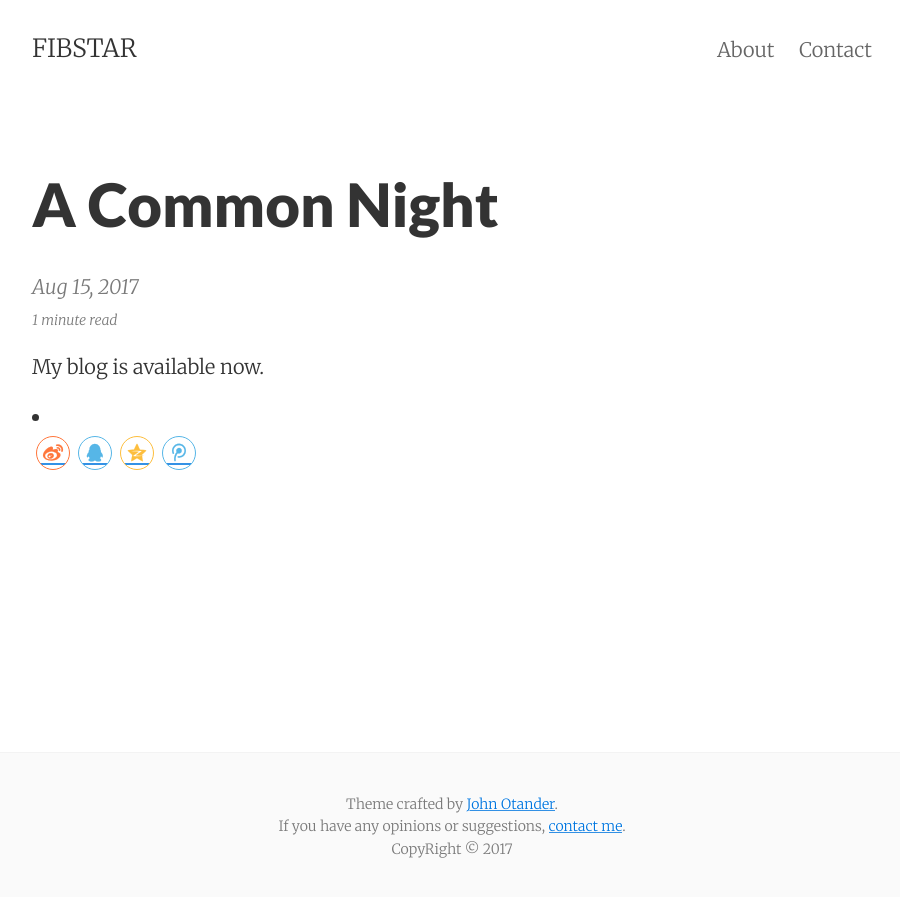
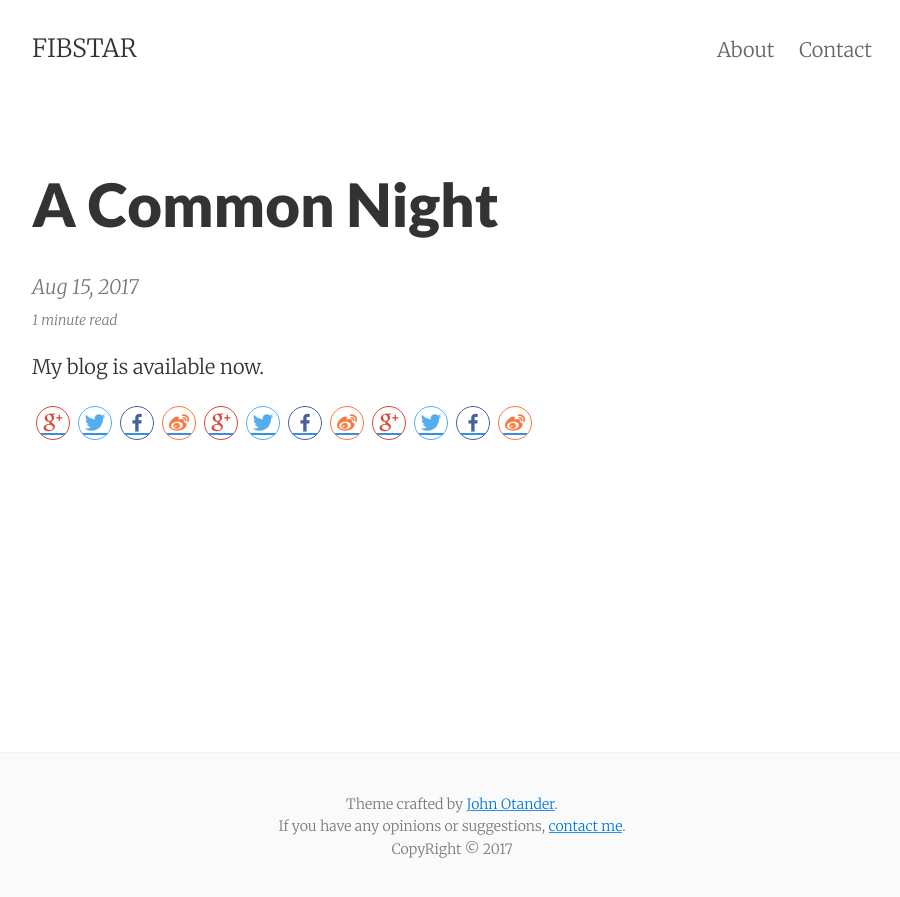
Before and after one commit to FIBSTAR/FIBSTAR.github.io, a Jekyll site: the page built from _posts/2017-08-15-01.md, in a window 1280 px wide. Shown: the top 897 px of the page, without its empty margins (188-1088 px from the left). Built offline with Jekyll 4.4.1, drawn with Linux system fonts in a browser that asks for light colours; nearby versions of some CDN libraries.

Commit message:
Update share_buttons.html

```diff
--- a/_includes/share_buttons.html
+++ b/_includes/share_buttons.html
@@ -1,5 +1,5 @@
 <div class="share-page">
-  <li class="low">
-   <div class="social-share" data-sites="weibo,qq,qzone,tencent"></div>
-  </li>
+
+   <div class="social-share" data-sites="google,twitter,facebook,weibo,weixin,qzone"></div>
+
 </div>
```
